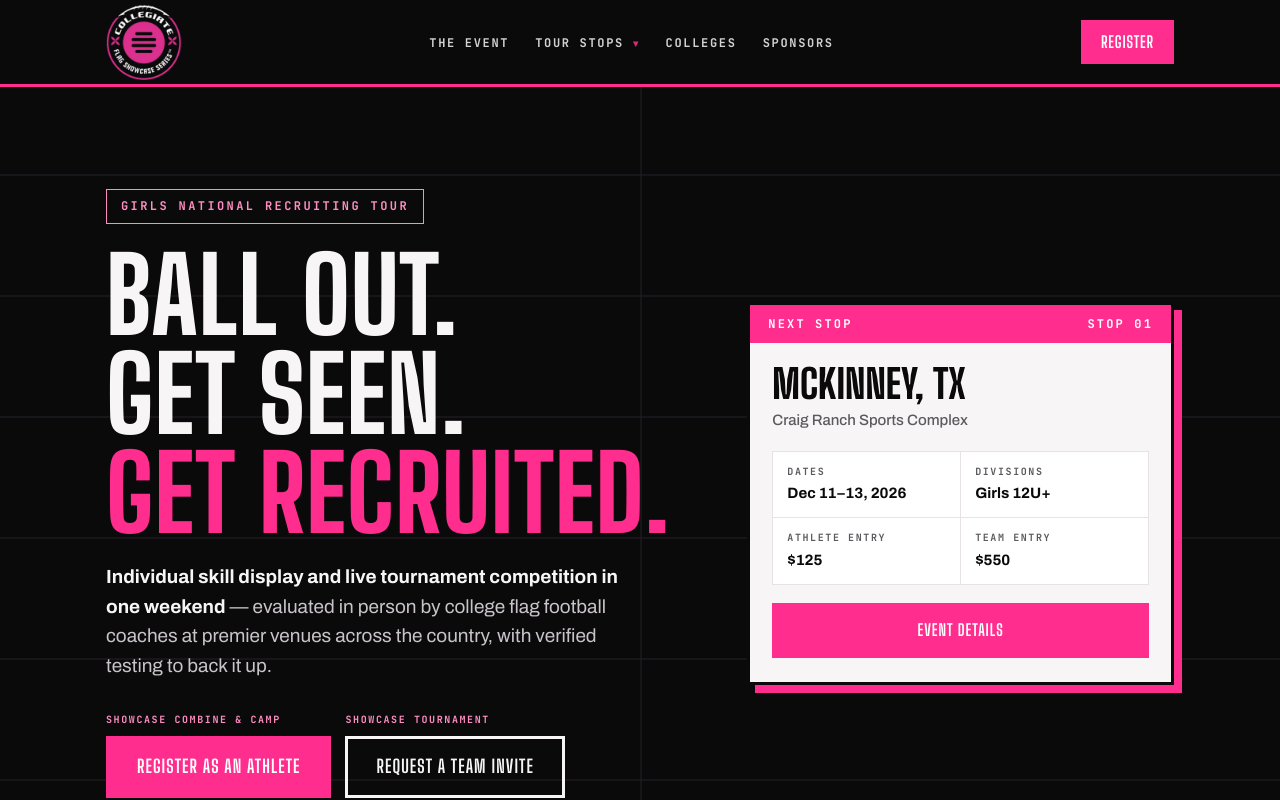
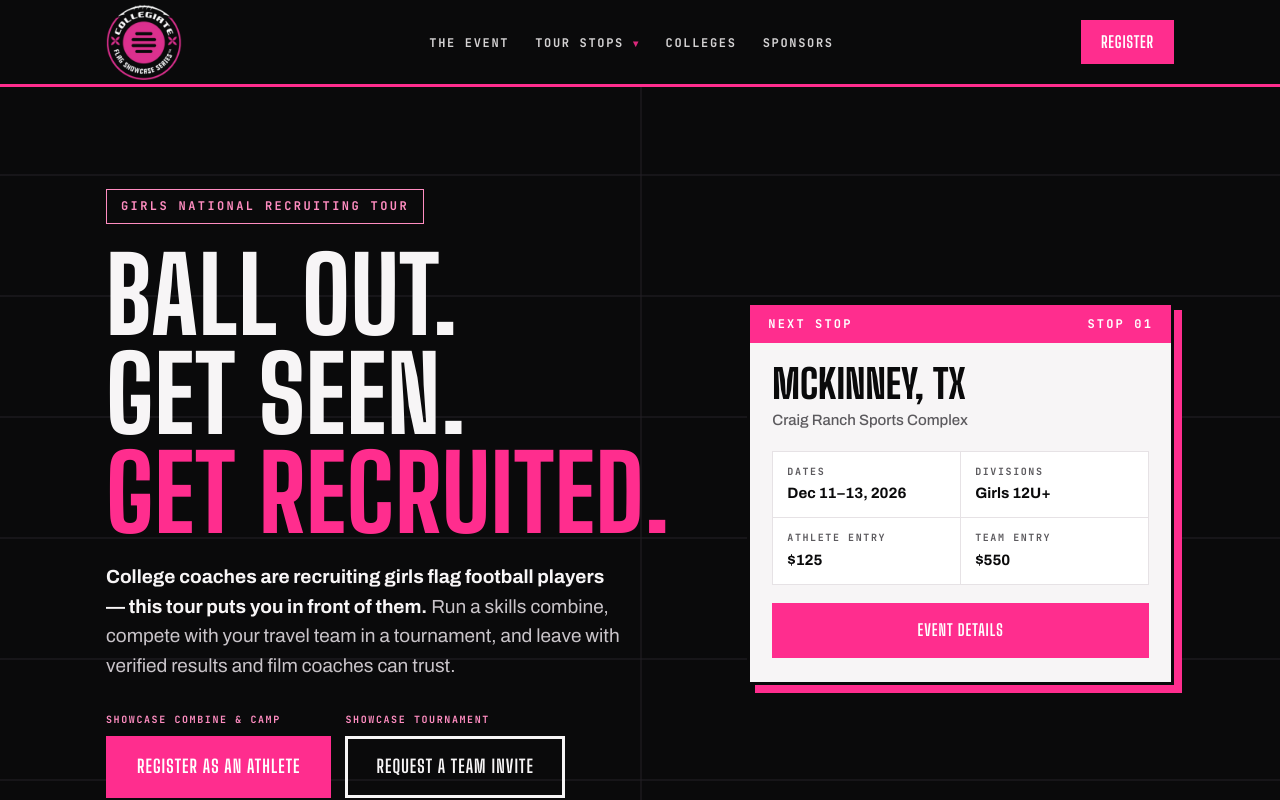
Before and after one commit to teamplayr-us/cfs-web, a Next.js app: page / in a window 1280 px wide. Shown: the top 800 px of the page. Built offline with nearby package versions, Linux system fonts and the light colour scheme.

Commit message:
Home hero tagline: plain-language recruiting pitch
Co-Authored-By: Claude Fable 5 <noreply@anthropic.com>
Claude-Session: https://claude.ai/code/session_019V32boShoBmRrwWenCPJFc

```diff
--- a/components/Hero.tsx
+++ b/components/Hero.tsx
@@ -17,11 +17,12 @@ export default function Hero() {
           </h1>
           <p className="hero-tag">
             <strong>
-              Individual skill display and live tournament competition in one
-              weekend
+              College coaches are recruiting girls flag football players —
+              this tour puts you in front of them.
             </strong>{" "}
-            — evaluated in person by college flag football coaches at premier
-            venues across the country, with verified testing to back it up.
+            Run a skills combine, compete with your travel team in a
+            tournament, and leave with verified results and film coaches can
+            trust.
           </p>
           <div className="hero-ctas">
             <div className="cta-stack">
```
